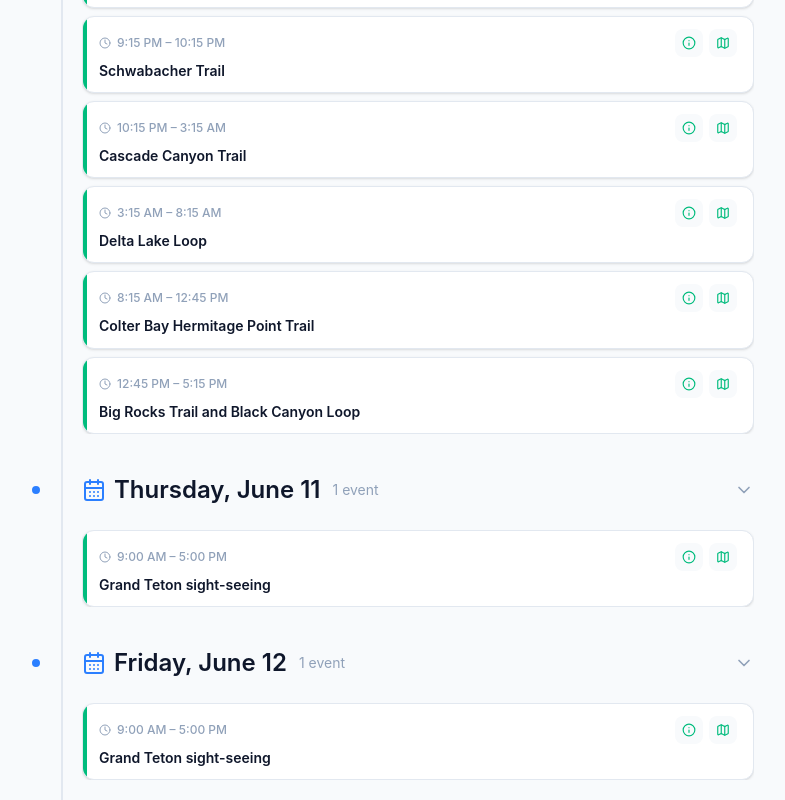
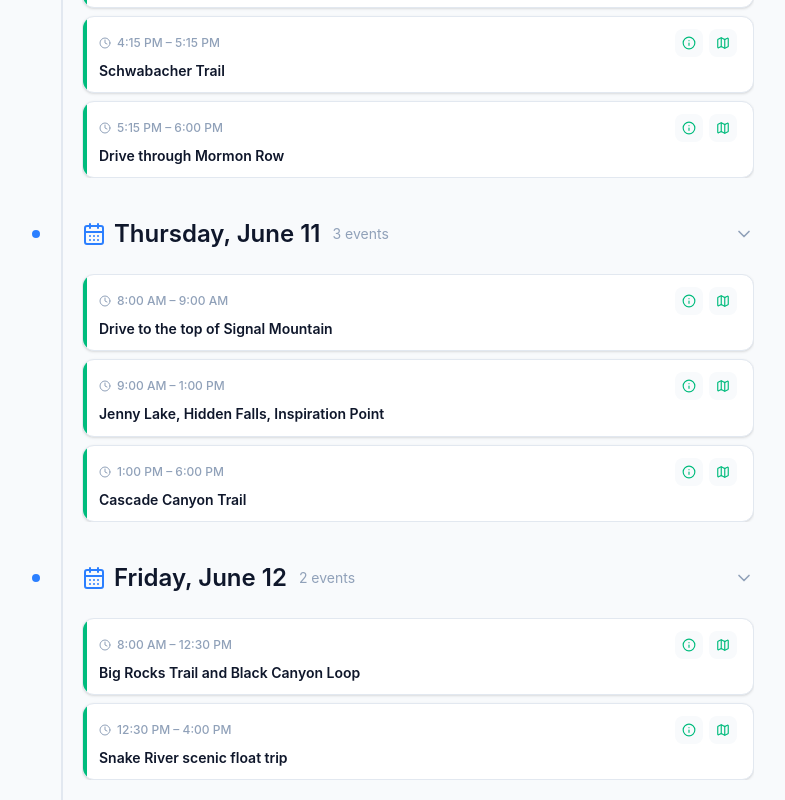
Before and after one commit to taylerjtodd/vacation, a React (Vite) app: page / in a window 1280 px wide. Shown: the part 3120-3920 px from the top of the page, without its empty margins (246-1031 px from the left). Built offline with nearby package versions, Linux system fonts and the light colour scheme.

Commit message:
rearranging grand teton

```diff
--- a/public/yellowstone/events.json
+++ b/public/yellowstone/events.json
@@ -372,6 +372,25 @@
     "description": "🎣 Lure Fishing: Lewis Lake is renowned for excellent shore lure fishing. Cast lead-free, barbless spinners (like Panther Martins) or spoons (like Jake's Spin-A-Lure) from the shore near the lake inlet/outlet or pullouts along the South Entrance Road. Good chance of catching Lake Trout or Brown Trout."
   },
   {
+    "id": 34,
+    "type": "activity",
+    "title": "Lakeshore Trail",
+    "dayNumber": 4,
+    "duration": 1.0,
+    "coordinates": [
+      43.9036,
+      -110.6436
+    ],
+    "description": "🥾 Easy Hike: 2.2 mi loop, 100 ft elevation gain. Located at Colter Bay. A flat, paved figure-eight loop that follows the forested shoreline of Jackson Lake. Offers spectacular, easy-access views of the lake and the Teton Range, including Mount Moran — perfect for a relaxing stroll.",
+    "details": {
+      "Shoe Recommendation": "Walking Shoes",
+      "Trail Type": "Paved Loop",
+      "Difficulty": "Easy",
+      "Distance": "2.2 miles",
+      "Elevation Gain": "100 ft"
+    }
+  },
+  {
     "id": 4,
     "type": "hotel",
     "title": "Jackson Lake Lodge",
@@ -385,14 +404,6 @@
       43.87721293918336,
       -110.57735497376447
     ]
-  },
-  {
-    "id": 12,
-    "type": "activity",
-    "title": "Grand Teton sight-seeing",
-    "dayNumber": 5,
-    "startTime": "09:00",
-    "duration": 8
   },
   {
     "id": 32,
@@ -426,22 +437,78 @@
     "description": "🏞️ Scenic Walk & Picnic: A quiet, beautiful spot near Moose along the Teton Park Road where Cottonwood Creek flows. Walk down to the water, enjoy a picnic, and view the nearby historic Jimmy Manges Cabin, the oldest standing homestead structure in Jackson Hole."
   },
   {
-    "id": 34,
+    "id": 37,
     "type": "activity",
-    "title": "Lakeshore Trail",
+    "title": "Delta Lake Loop",
     "dayNumber": 5,
-    "duration": 1.0,
+    "duration": 5.0,
     "coordinates": [
-      43.9036,
-      -110.6436
+      43.734720001441104, -110.74157431541782
     ],
-    "description": "🥾 Easy Hike: 2.2 mi loop, 100 ft elevation gain. Located at Colter Bay. A flat, paved figure-eight loop that follows the forested shoreline of Jackson Lake. Offers spectacular, easy-access views of the lake and the Teton Range, including Mount Moran — perfect for a relaxing stroll.",
+    "description": "🥾 Strenuous Scramble: 8.0 mi round-trip, 2,300 ft elevation gain. An unofficial, unmarked, and physically grueling trail starting from Lupine Meadows. The final 3/4 mile requires scrambling over steep boulder fields and dirt slopes, but rewards you with an up-close, breathtaking view of the brilliant turquoise Delta Lake sitting directly underneath the Grand Teton.",
     "details": {
-      "Shoe Recommendation": "Walking Shoes",
-      "Trail Type": "Paved Loop",
-      "Difficulty": "Easy",
-      "Distance": "2.2 miles",
-      "Elevation Gain": "100 ft"
+      "Shoe Recommendation": "Hiking Shoes / Boots (Sturdy support & good traction required)",
+      "Trail Type": "Steep Dirt & Boulder Scramble",
+      "Difficulty": "Strenuous",
+      "Distance": "8.0 miles",
+      "Elevation Gain": "2,300 ft"
+    }
+  },
+  {
+    "id": 14,
+    "type": "activity",
+    "title": "Drive to the top of Signal Mountain",
+    "dayNumber": 6,
+    "duration": 1,
+    "address": "Signal Mountain Summit Road, Moran, WY 83013",
+    "coordinates": [
+      43.8426,
+      -110.5996
+    ],
+    "description": "🚗 Scenic summit drive: Follow the winding road up Signal Mountain for one of the broadest panorama views in Grand Teton National Park. From the summit overlook you can see Jackson Lake, the Teton Range, the Snake River valley, and much of the park laid out below you with very little walking required.",
+    "details": {
+      "Best Time": "Clear morning or late afternoon",
+      "Highlights": "Jackson Lake, Teton skyline, Snake River overlook",
+      "Road Notes": "Paved mountain road with a short walk from the parking area to viewpoints"
+    }
+  },
+  {
+    "id": 12,
+    "type": "activity",
+    "title": "Jenny Lake, Hidden Falls, Inspiration Point",
+    "dayNumber": 6,
+    "duration": 4,
+    "description": "🥾 Scenic hike and viewpoint: Take the Jenny Lake shuttle boat (seasonal) across the lake or hike the lakeshore to the Hidden Falls trailhead. Hidden Falls is a short, family-friendly cascade reached via a 0.5 mi out-and-back from the boat landing; Inspiration Point is a steep short climb above the falls that rewards you with panoramic views of Jenny Lake and the Teton Range. Early morning delivers best light and quieter trails.",
+    "details": {
+      "Shoe Recommendation": "Hiking Shoes / Boots",
+      "Trail Type": "Dirt / Rocky Steps",
+      "Difficulty": "Easy / Moderate (boat reduces distance)",
+      "Distance": "~2.2 miles round-trip with boat shuttle; ~5.0 miles round-trip from Lupine Meadows",
+      "Elevation Gain": "~350 ft to Inspiration Point from the lakeshore",
+      "Highlights": "Hidden Falls, Inspiration Point, Jenny Lake shuttle boat crossing",
+      "Boat Shuttle": "Seasonal (late spring–early fall). Boarding the shuttle shortens the hike by ~2.8 miles and is highly recommended for families or quick visits.",
+      "Accessibility": "Boat + easy lakeshore access to Hidden Falls; steep, uneven steps to Inspiration Point are not wheelchair accessible",
+      "Tips": "Arrive early to avoid crowds, carry water, and check for wildlife. Park at the Jenny Lake parking area or take the Lupine Meadows trail for a longer route."
+    }
+  },
+  {
+    "id": 36,
+    "type": "activity",
+    "title": "Cascade Canyon Trail",
+    "dayNumber": 6,
+    "duration": 5.0,
+    "coordinates": [
+      43.763,
+      -110.722
+    ],
+    "description": "🥾 Challenging Hike: 9.3 mi out-and-back, 1,100 ft elevation gain. One of the most famous and scenic hikes in the Rocky Mountains. Take the Jenny Lake shuttle boat across the water, then ascend past Hidden Falls and Inspiration Point into the breathtaking, steep-walled Cascade Canyon. High chance of spotting moose in the willows.",
+    "details": {
+      "Shoe Recommendation": "Hiking Shoes / Boots",
+      "Trail Type": "Rocky Dirt Trail",
+      "Difficulty": "Challenging",
+      "Distance": "9.3 miles",
+      "Elevation Gain": "1,100 ft",
+      "Highlights": "Hidden Falls, Inspiration Point, Canyon View"
     }
   },
   {
@@ -463,49 +530,64 @@
     }
   },
   {
-    "id": 36,
+    "id": 13,
     "type": "activity",
-    "title": "Cascade Canyon Trail",
+    "title": "Drive through Mormon Row",
     "dayNumber": 5,
-    "duration": 5.0,
+    "duration": 0.75,
+    "address": "Mormon Row Historic District, Antelope Flats Rd, Moose, WY 83012",
     "coordinates": [
-      43.763,
-      -110.722
+      43.6637,
+      -110.6678
     ],
-    "description": "🥾 Challenging Hike: 9.3 mi out-and-back, 1,100 ft elevation gain. One of the most famous and scenic hikes in the Rocky Mountains. Take the Jenny Lake shuttle boat across the water, then ascend past Hidden Falls and Inspiration Point into the breathtaking, steep-walled Cascade Canyon. High chance of spotting moose in the willows.",
+    "description": "📷 Scenic drive and photo stop: Cruise the quiet road through the historic Mormon Row district for iconic barn views with the Tetons rising behind them. This is one of the best sunrise or morning photography spots in the park, and it's also a good place to watch for bison and pronghorn in the surrounding sage flats.",
     "details": {
-      "Shoe Recommendation": "Hiking Shoes / Boots",
-      "Trail Type": "Rocky Dirt Trail",
-      "Difficulty": "Challenging",
-      "Distance": "9.3 miles",
-      "Elevation Gain": "1,100 ft",
-      "Highlights": "Hidden Falls, Inspiration Point, Canyon View"
+      "Best Time": "Early morning or golden hour",
+      "Highlights": "Moulton Barns, open Teton views, wildlife in Antelope Flats",
+      "Road Notes": "Mostly flat gravel road with easy pull-offs for quick stops"
     }
   },
   {
-    "id": 37,
+    "id": 39,
     "type": "activity",
-    "title": "Delta Lake Loop",
-    "dayNumber": 5,
-    "duration": 5.0,
+    "title": "Big Rocks Trail and Black Canyon Loop",
+    "dayNumber": 7,
+    "duration": 4.5,
     "coordinates": [
-      43.7346,
-      -110.7415
+      43.4919,
+      -110.9082
     ],
-    "description": "🥾 Strenuous Scramble: 8.0 mi round-trip, 2,300 ft elevation gain. An unofficial, unmarked, and physically grueling trail starting from Lupine Meadows. The final 3/4 mile requires scrambling over steep boulder fields and dirt slopes, but rewards you with an up-close, breathtaking view of the brilliant turquoise Delta Lake sitting directly underneath the Grand Teton.",
+    "description": "🥾 Challenging Hike: ~8.3 mi loop. Located in the Bridger-Teton National Forest near Wilson, WY. Climbs through lush wildflower meadows and aspen groves on the Big Rocks Trail (#4004A), then connects to follow a gorgeous high ridgeline along the Black Canyon Trail (#4004) before descending along the creek. Note: The Black Canyon section is also popular with mountain bikers.",
     "details": {
-      "Shoe Recommendation": "Hiking Shoes / Boots (Sturdy support & good traction required)",
-      "Trail Type": "Steep Dirt & Boulder Scramble",
-      "Difficulty": "Strenuous",
-      "Distance": "8.0 miles",
-      "Elevation Gain": "2,300 ft"
+      "Shoe Recommendation": "Hiking Shoes / Boots",
+      "Trail Type": "Dirt Loop / Ridgeline",
+      "Difficulty": "Challenging",
+      "Distance": "8.3 miles"
+    }
+  },
+  {
+    "id": 41,
+    "type": "activity",
+    "title": "Snake River scenic float trip",
+    "dayNumber": 7,
+    "duration": 3.5,
+    "address": "Snake River, Grand Teton National Park, WY 83012",
+    "coordinates": [
+      43.8148,
+      -110.6035
+    ],
+    "description": "🛶 Scenic float: A relaxed guided float down the Snake River with big Teton views and excellent wildlife-watching potential. Expect chances to spot bald eagles, osprey, pelicans, beavers, and sometimes moose along the banks while drifting through one of the park's most photogenic corridors.",
+    "details": {
+      "Trip Style": "Guided scenic float",
+      "Best Time": "Morning for calmer water and wildlife activity",
+      "Highlights": "Teton views from the river, birdlife, beaver lodges, mellow sightseeing"
     }
   },
   {
     "id": 38,
     "type": "activity",
     "title": "Colter Bay Hermitage Point Trail",
-    "dayNumber": 5,
+    "dayNumber": 8,
     "duration": 4.5,
     "coordinates": [
       43.88,
@@ -521,45 +603,10 @@
     }
   },
   {
-    "id": 39,
-    "type": "activity",
-    "title": "Big Rocks Trail and Black Canyon Loop",
-    "dayNumber": 5,
-    "duration": 4.5,
-    "coordinates": [
-      43.4919,
-      -110.9082
-    ],
-    "description": "🥾 Challenging Hike: ~8.3 mi loop. Located in the Bridger-Teton National Forest near Wilson, WY. Climbs through lush wildflower meadows and aspen groves on the Big Rocks Trail (#4004A), then connects to follow a gorgeous high ridgeline along the Black Canyon Trail (#4004) before descending along the creek. Note: The Black Canyon section is also popular with mountain bikers.",
-    "details": {
-      "Shoe Recommendation": "Hiking Shoes / Boots",
-      "Trail Type": "Dirt Loop / Ridgeline",
-      "Difficulty": "Challenging",
-      "Distance": "8.3 miles"
-    }
-  },
-  {
-    "id": 13,
-    "type": "activity",
-    "title": "Grand Teton sight-seeing",
-    "dayNumber": 6,
-    "startTime": "09:00",
-    "duration": 8
-  },
-  {
-    "id": 14,
-    "type": "activity",
-    "title": "Grand Teton sight-seeing",
-    "dayNumber": 7,
-    "startTime": "09:00",
-    "duration": 8
-  },
-  {
     "id": 15,
     "type": "driving",
     "title": "Drive - Moran, WY to Cheyenne",
     "dayNumber": 8,
-    "startTime": "12:00",
     "duration": 6.5
   },
   {
--- a/src/components/ItineraryTab.tsx
+++ b/src/components/ItineraryTab.tsx
@@ -44,7 +44,7 @@ const getEventIconLabel = (event: VacationEvent) => {
 
 const formatDate = (dateStr: string) => {
   const options: Intl.DateTimeFormatOptions = { weekday: 'long', month: 'long', day: 'numeric' };
-  return new Date(dateStr).toLocaleDateString('en-US', options);
+  return new Date(`${dateStr}T12:00:00`).toLocaleDateString('en-US', options);
 };
 
 interface Props {
```
